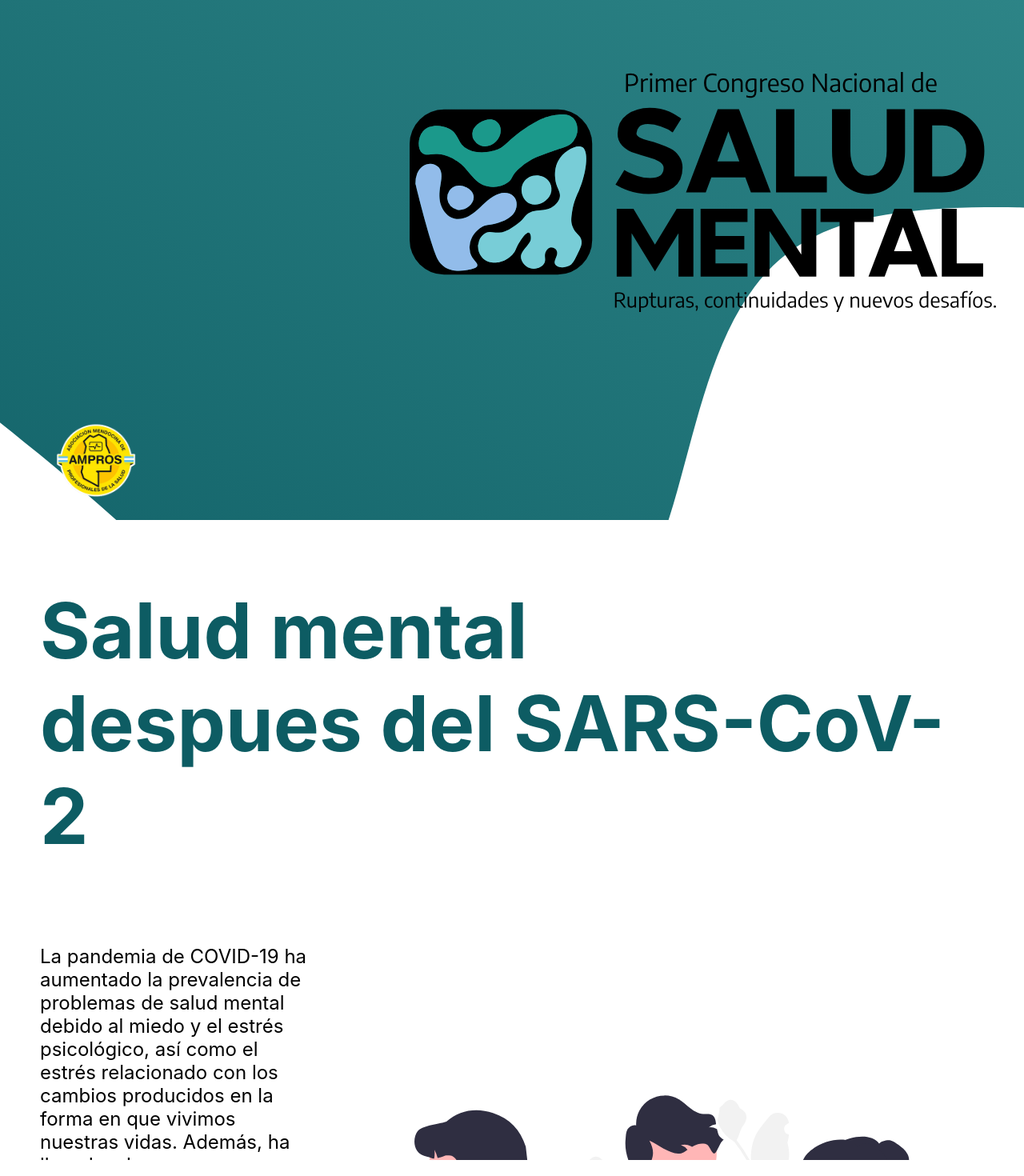
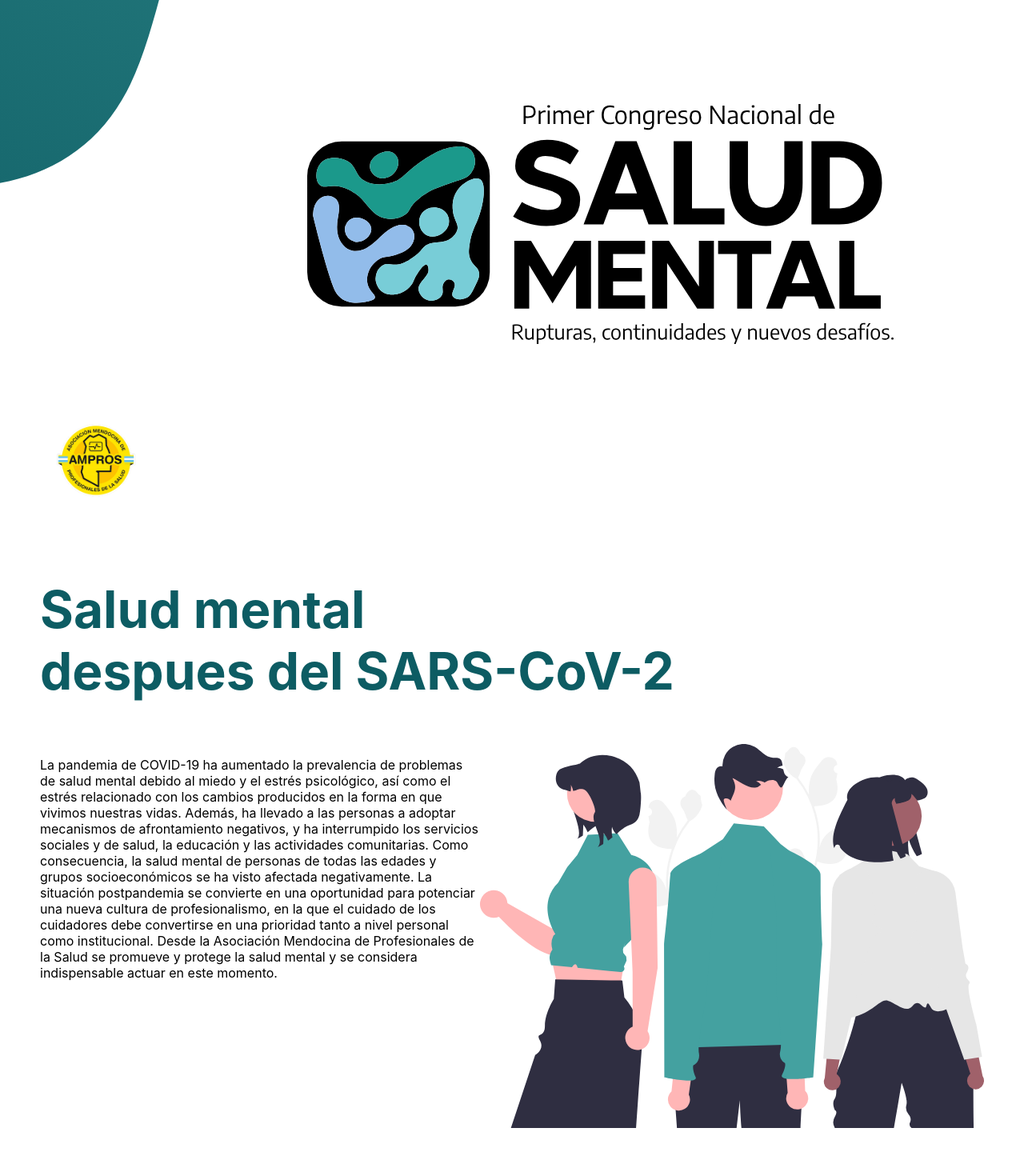
Before and after one commit to INGcomer/Landing-Congreso-AMPROS, a React (Create React App) app: page / in a window 1280 px wide. Shown: the part 150-1620 px from the top of the page at 80% size. Built offline with nearby package versions, Linux system fonts and the light colour scheme.

Commit message:
ago arreglos para resoluciones menores a 1400px

```diff
--- a/src/components/Header/Header.css
+++ b/src/components/Header/Header.css
@@ -40,3 +40,18 @@
 
     z-index: 1;
 } */
+
+@media (max-width: 1400px) {
+    #header .fondo{
+        height: 2500px;
+        width: 2500px;
+
+        top: -200%;
+        left: -90%;
+    }
+
+    #header .logo{
+        top: 35%;
+        left: 30%;
+    }
+}
--- a/src/components/Tematica/Tematica.css
+++ b/src/components/Tematica/Tematica.css
@@ -1,4 +1,4 @@
-#Tematica{
+#Tematica {
   height: 100vh;
   /* width: 90vw; */
 
@@ -8,16 +8,36 @@
 
   overflow: hidden;
 }
-#Tematica h1{
+
+#Tematica h1 {
   color: var(--VerdeOscuro);
 
   font-size: 6rem;
 }
 
-#Tematica .container{
+#Tematica .container {
   display: flex;
 }
 
-#Tematica .container p{
+#Tematica .container p {
   font-size: 1.5rem;
 }
+
+@media (max-width: 1400px) {
+  #Tematica {
+    padding-top: 20px;
+  }
+
+  #Tematica h1 {
+    font-size: 4rem;
+  }
+
+  #Tematica img {
+    height: 60vh;
+    width: auto;
+  }
+
+  #Tematica .container p {
+    font-size: 1rem;
+  }
+}
```
Lines whose indentation alone changed are shown as unchanged.
